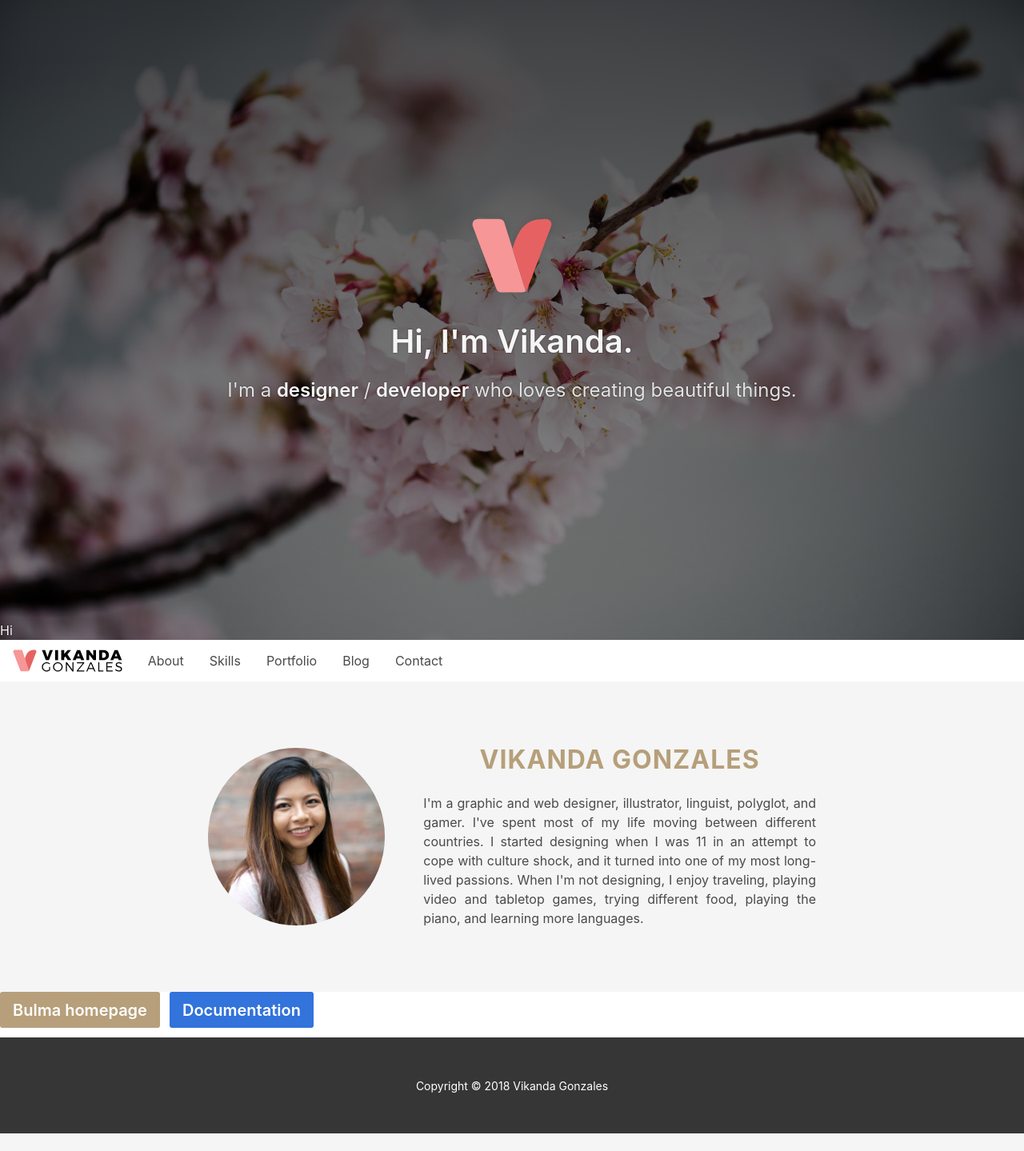
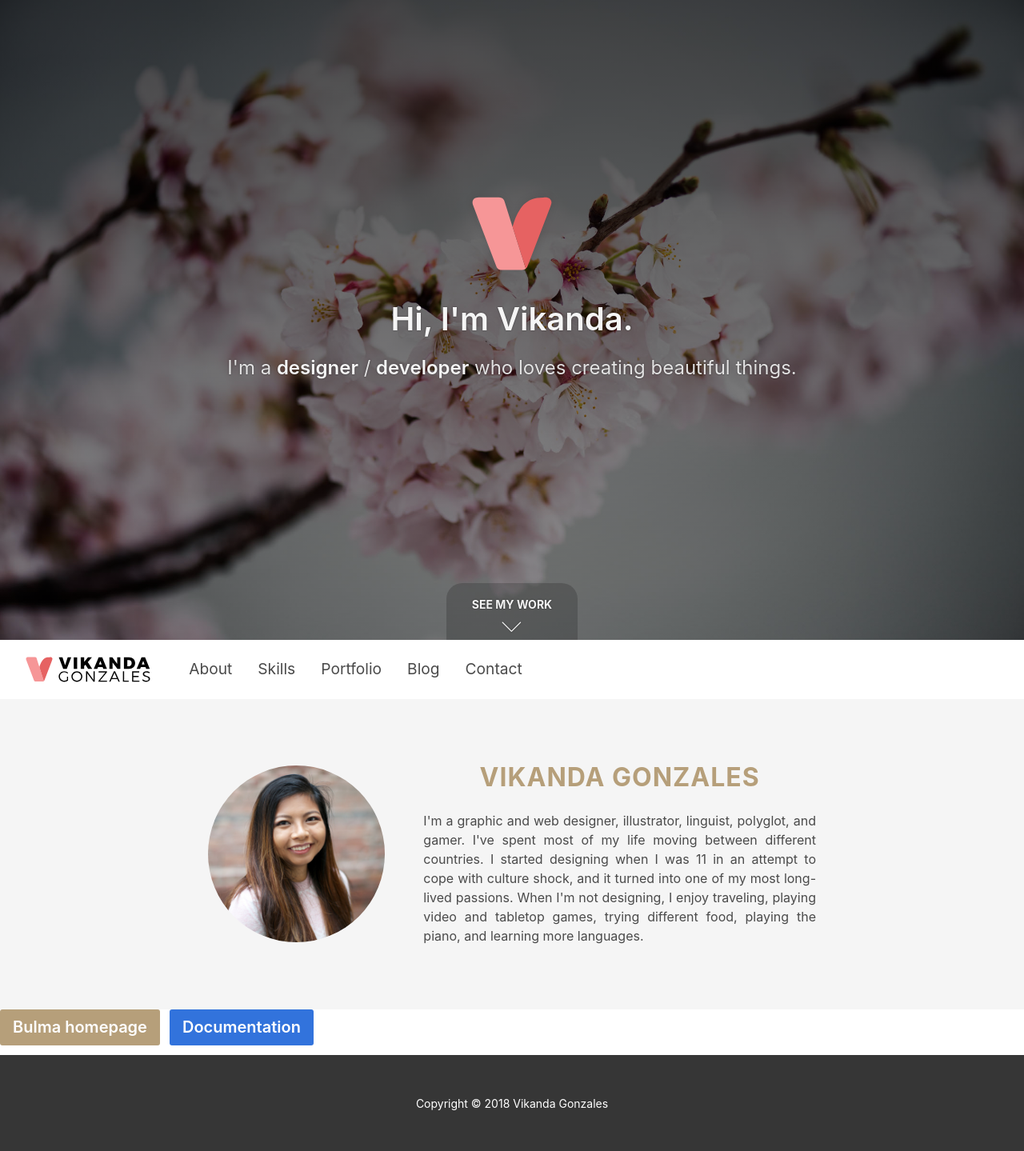
Before and after one commit to vikandaobrien/portfolio-old, a PHP site: page / in a window 1280 px wide. Shown: the whole page at 80% size. Before the commit the page ends 1417 px from the top, so only its background shows below. Run offline with PHP 8.4, Linux system fonts and the light colour scheme; some web fonts are replaced.

Commit message:
added see-my-work button and smooth scrolling js

```diff
--- a/_sass/theme.scss
+++ b/_sass/theme.scss
@@ -2,6 +2,16 @@
   position: sticky;
   top: 0;
   z-index: 1;
+
+  a {
+    font-size: 1.2rem;
+    line-height: 3;
+  }
+
+  img {
+    margin: 0 1rem;
+    max-height: 2rem;
+  }
 }
 
 #home {
@@ -23,6 +33,32 @@
     filter: drop-shadow(0 0 5px rgba(0, 0, 0, .1));
     margin-bottom: 2rem;
     max-width: 100px;
+  }
+
+  a {
+    background-color: transparentize($black,.8);
+    border-radius: 20px 20px 0 0;
+    display: inline-block;
+    margin-top: .5rem;
+    padding: 1rem 2rem 0;
+    transition: all 300ms ease;
+
+    &:hover {
+      background-color: transparentize($black,.6);
+      margin-top: 0;
+      padding-bottom: .5rem;
+    }
+  }
+
+  small {
+    display: block;
+    font-weight: $weight-bold;
+    margin-bottom: .3rem;
+    text-transform: uppercase;
+  }
+
+  span {
+    font-size:25px;
   }
 }
 
--- a/index.php
+++ b/index.php
@@ -18,8 +18,11 @@
       </div>
     </div>
   </div>
-  <div class="hero-foot">
-    Hi
+  <div class="hero-foot has-text-centered">
+    <a href="#about">
+      <small>See my work</small>
+      <span class="lnr-chevron-down"></span>
+    </a>
   </div>
 </section>
 
--- a/lib/main.js
+++ b/lib/main.js
@@ -37,6 +37,22 @@ $('#return').click(function () {
   $('body,html').animate({ scrollTop: 0 }, 500);
 });
 
+// ===== Scroll Smoothing =====
+$(function () {
+  $('a[href*="#"]:not([href="#"])').click(function () {
+    if (location.pathname.replace(/^\//, '') == this.pathname.replace(/^\//, '') && location.hostname == this.hostname) {
+      var target = $(this.hash);
+      target = target.length ? target : $('[name=' + this.hash.slice(1) + ']');
+      if (target.length) {
+        $('html, body').animate({
+          scrollTop: target.offset().top - $('nav').height()
+        }, 500);
+        return false;
+      }
+    }
+  });
+});
+
 // ===== Parallax Scroll =====
 $(window).scroll(function () {
   var parallaxScroll = $(this).scrollTop();
```
Also changed, not shown: _javascript/main.js (+16 -0 lines), css/main.css.
